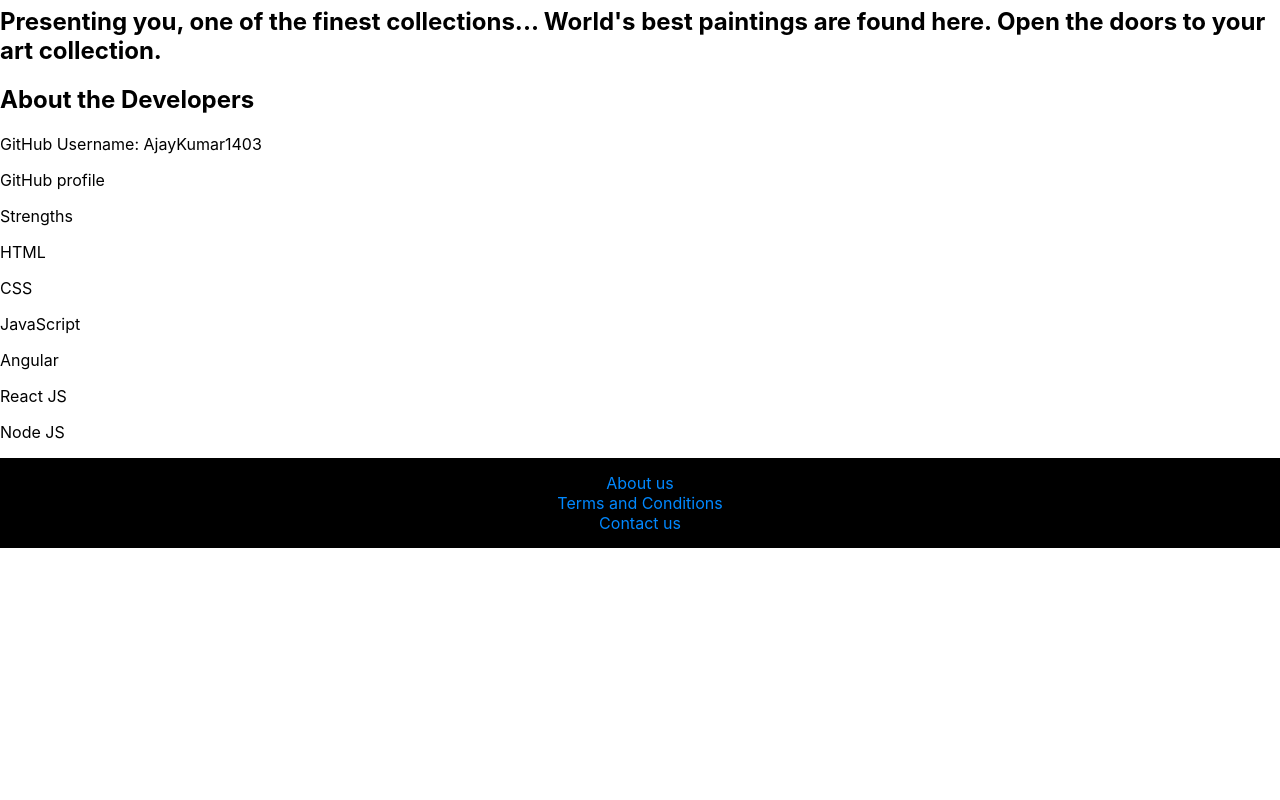
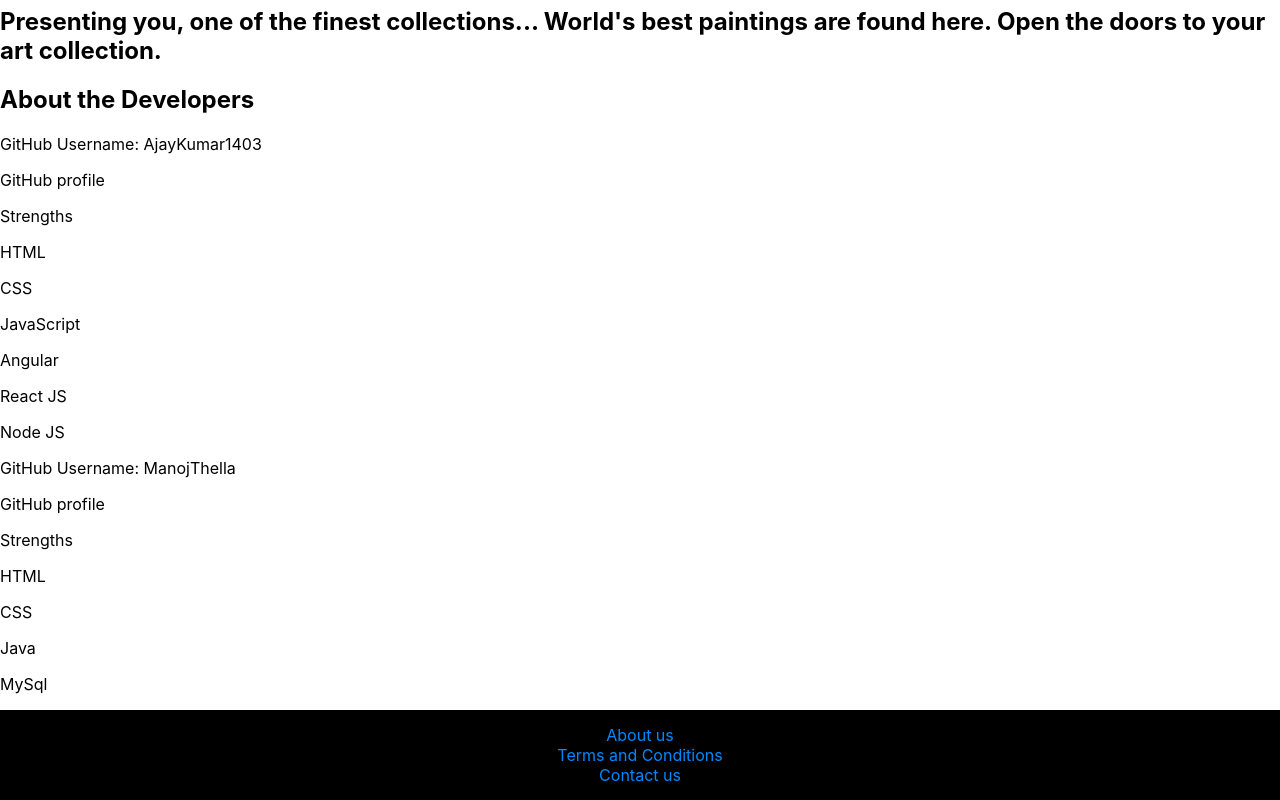
Before and after one commit to AjayKumar1403/REACT-ESPARTO, a React (Create React App) app in the folder esparto/: page / in a window 1280 px wide. Shown: the part 3474-4274 px from the top of the page. Before the commit the page ends 4022 px from the top, so only its background shows below. Built offline with nearby package versions, Linux system fonts and the light colour scheme.

Commit message:
added my details to aboutus.js

```diff
--- a/esparto/src/About.js
+++ b/esparto/src/About.js
@@ -19,6 +19,15 @@ export default function About(){
             <p>React JS</p>
             <p>Node JS</p>
 
+            <p>GitHub Username: ManojThella</p>
+
+            <p>GitHub profile</p>
+
+            <p>Strengths</p>
+            <p>HTML</p>
+            <p>CSS</p>
+            <p>Java</p>
+            <p>MySql</p>
 
     </div>
     )
```
